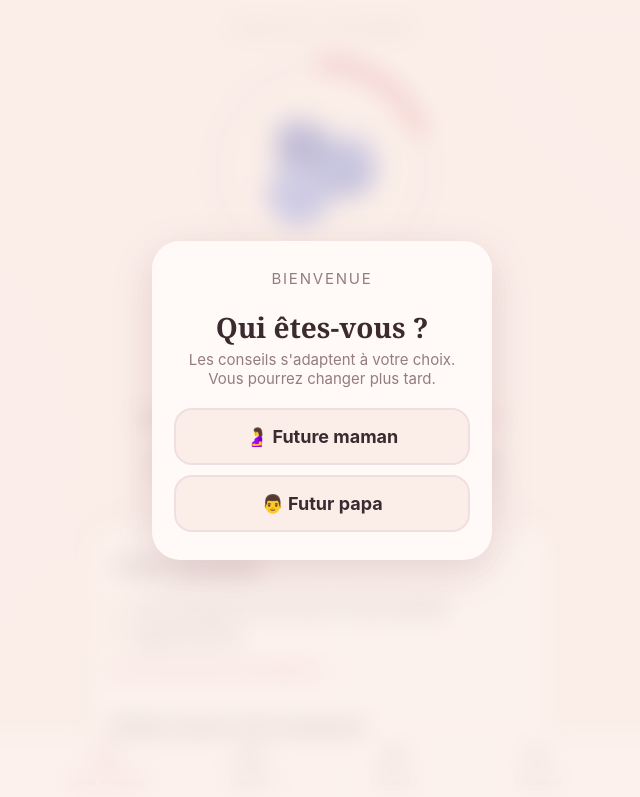
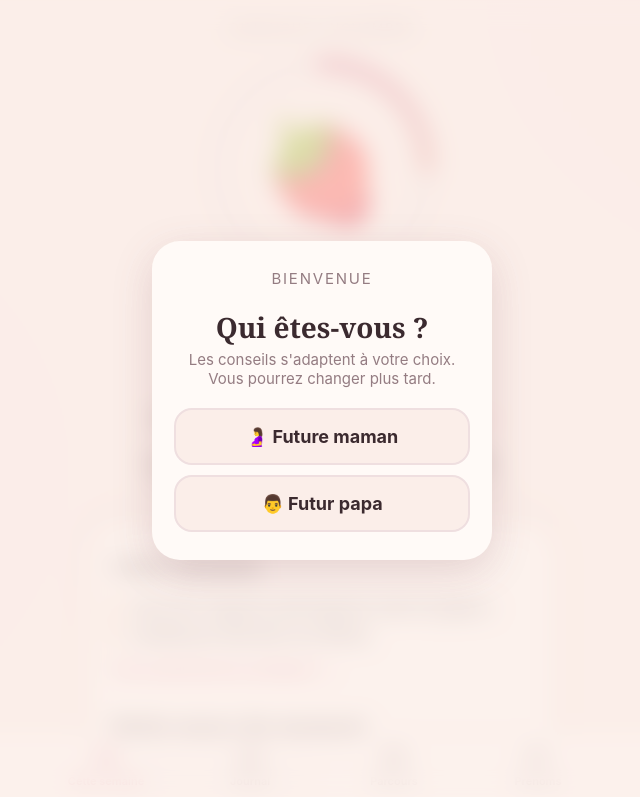
Before and after one commit to alvinahb/suivi-grossesse, a plain HTML site: page index.html in a window 1280 px wide. Shown: the top 797 px of the page, without its empty margins (318-958 px from the left). Drawn offline with Linux system fonts and the light colour scheme.

Commit message:
Met à jour le DDR

```diff
--- a/index.html
+++ b/index.html
@@ -313,7 +313,7 @@
 
 <script>
 // Premier jour des dernières règles (date d'aménorrhée)
-const DDR = [2026, 9, 7]; // année, mois (1-12), jour
+const DDR = [2026, 8, 22]; // année, mois (1-12), jour
 const TERME = 41 * 7; // en France, le terme est fixé à 41 SA (DDR + 14 jours + 9 mois)
 
 // Repères en début de semaine d'aménorrhée (SA) : taille (cm), poids (g), fruit, emoji, développement.
```
